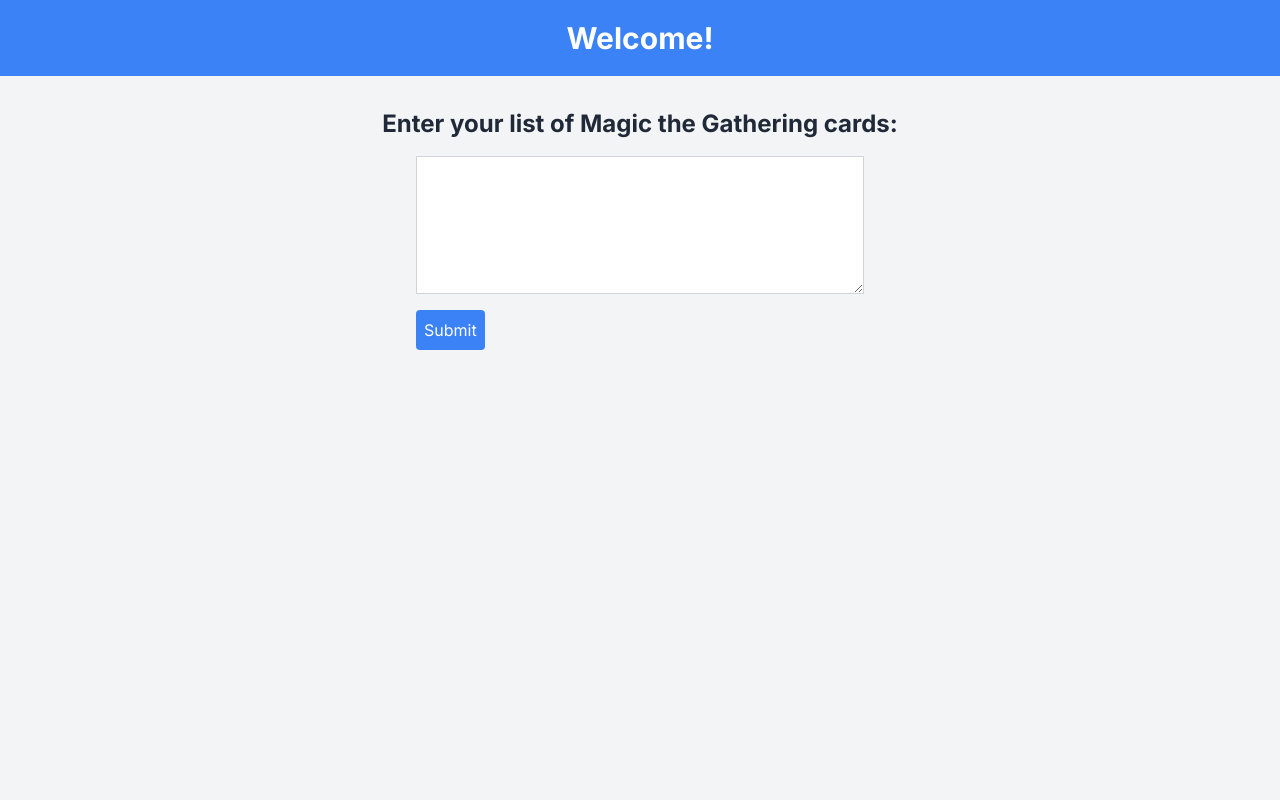
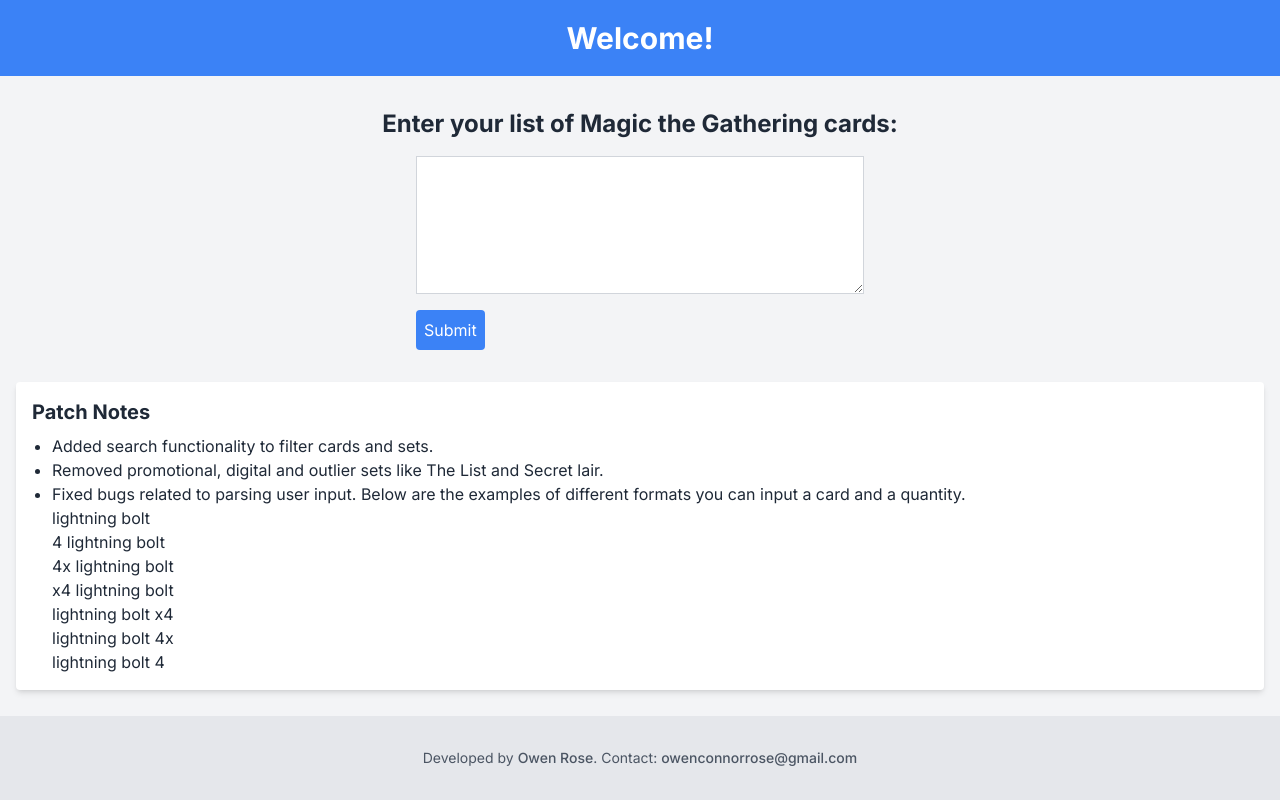
Before and after one commit to Owen-Rose/FranticSort, a Next.js app: page / in a window 1280 px wide. Built offline with nearby package versions, Linux system fonts and the light colour scheme.

Commit message:
added more robust regex, search bar, and removed sets like list and sld.

```diff
--- /dev/null
+++ b/app/components/Footer.tsx
@@ -0,0 +1,18 @@
+import React from "react";
+import Link from "next/link";
+
+function Footer() {
+  return (
+    <footer className="bg-gray-200 py-4 text-center">
+      <p className="text-sm text-gray-600">
+        Developed by{" "}
+        <span className="font-medium">
+          <Link href="https://github.com/Owen-Rose">Owen Rose</Link>
+        </span>
+        . Contact: <span className="font-medium">owenconnorrose@gmail.com</span>
+      </p>
+    </footer>
+  );
+}
+
+export default Footer;
--- a/app/components/GroupedCardList.tsx
+++ b/app/components/GroupedCardList.tsx
@@ -7,12 +7,14 @@
   >;
   cardQuantities: Record<string, number>;
   updateGatheredCards: (count: number) => void;
+  searchTerm: string;
 }
 
 const GroupedCardList: React.FC<GroupedCardListProps> = ({
   groupedCards,
   cardQuantities,
   updateGatheredCards,
+  searchTerm,
 }) => {
   const [selectedSet, setSelectedSet] = useState<string | null>(null);
   const [collectedCards, setCollectedCards] = useState<Record<string, number>>(
@@ -41,6 +43,14 @@
   }, [collectedCards, cardQuantities, updateGatheredCards]);
 
   const sortedSets = Object.entries(groupedCards)
+    .filter(
+      ([set, { cards }]) =>
+        searchTerm === "" ||
+        set.toLowerCase().includes(searchTerm.toLowerCase()) ||
+        cards.some((card) =>
+          card.toLowerCase().includes(searchTerm.toLowerCase())
+        )
+    )
     .sort((a, b) => {
       const cardCountDiff = b[1].cards.length - a[1].cards.length;
       if (cardCountDiff !== 0) {
@@ -51,19 +61,16 @@
       const dateB = new Date(b[1].releasedAt);
       return dateB.getTime() - dateA.getTime();
     })
-    .map(([set, { cards, releasedAt }]) => {
-      const remainingCards = cards.filter(
+    .map(([set, { cards, releasedAt }]) => ({
+      set,
+      releasedAt,
+      remainingCards: cards.filter(
         (card) => collectedCards[card] < cardQuantities[card]
-      ).length;
-      const allCollected = remainingCards === 0;
-
-      return {
-        set,
-        releasedAt,
-        remainingCards,
-        allCollected,
-      };
-    });
+      ).length,
+      allCollected: cards.every(
+        (card) => collectedCards[card] >= cardQuantities[card]
+      ),
+    }));
 
   const handleSetClick = (set: string) => {
     setSelectedSet((prevSet) => (prevSet === set ? null : set));
--- /dev/null
+++ b/app/components/PatchNotes.js
@@ -0,0 +1,32 @@
+import React from "react";
+
+const PatchNotes = () => {
+  return (
+    <div className="bg-white p-4 rounded shadow-md">
+      <h2 className="text-xl font-bold mb-2">Patch Notes</h2>
+      <ul className="list-disc pl-5">
+        <li>Added search functionality to filter cards and sets.</li>
+        <li>
+          Removed promotional, digital and outlier sets like The List and Secret
+          lair.
+        </li>
+        <li>
+          Fixed bugs related to parsing user input. Below are the examples of
+          different formats you can input a card and a quantity.
+          <ul>
+            <li>lightning bolt</li>
+            <li>4 lightning bolt</li>
+            <li>4x lightning bolt</li>
+            <li>x4 lightning bolt</li>
+            <li>lightning bolt x4</li>
+            <li>lightning bolt 4x</li>
+            <li>lightning bolt 4</li>
+          </ul>
+        </li>
+        {/* Add more patch notes as needed */}
+      </ul>
+    </div>
+  );
+};
+
+export default PatchNotes;
--- /dev/null
+++ b/app/components/UnrecognizedCardsList.tsx
@@ -0,0 +1,56 @@
+import React, { useState } from "react";
+
+interface UnrecognizedCardsListProps {
+  unrecognizedCards: string[];
+  onEdit: (index: number, newName: string) => void;
+}
+
+const UnrecognizedCardsList: React.FC<UnrecognizedCardsListProps> = ({
+  unrecognizedCards,
+  onEdit,
+}) => {
+  const [editIndex, setEditIndex] = useState<number | null>(null);
+  const [editValue, setEditValue] = useState(""); // Corrected variable name here
+
+  const handleEdit = (index: number) => {
+    setEditIndex(index);
+    setEditValue(unrecognizedCards[index]);
+  };
+
+  const handleSave = () => {
+    if (editIndex !== null) {
+      onEdit(editIndex, editValue);
+      setEditIndex(null);
+      setEditValue("");
+    }
+  };
+
+  return (
+    <div>
+      <h3>Unrecognized Cards:</h3>
+      <ul>
+        {unrecognizedCards.map((card, index) => (
+          <li key={index}>
+            {editIndex === index ? (
+              <>
+                <input
+                  type="text"
+                  value={editValue}
+                  onChange={(e) => setEditValue(e.target.value)}
+                />
+                <button onClick={handleSave}>Save</button>
+              </>
+            ) : (
+              <>
+                {card}
+                <button onClick={() => handleEdit(index)}>Edit</button>
+              </>
+            )}
+          </li>
+        ))}
+      </ul>
+    </div>
+  );
+};
+
+export default UnrecognizedCardsList;
--- a/app/page.tsx
+++ b/app/page.tsx
@@ -3,6 +3,8 @@
 import InputForm from "./components/InputForm";
 import GroupedCardList from "./components/GroupedCardList";
 import { getSetsFromCard } from "./services/scryfallServices";
+import Footer from "./components/Footer";
+import PatchNotes from "./components/PatchNotes";
 
 const App: React.FC = () => {
   const [view, setView] = useState<"input" | "results">("input");
@@ -15,16 +17,24 @@
   const [totalCards, setTotalCards] = useState(0);
   const [gatheredCards, setGatheredCards] = useState(0);
   const [isLoading, setIsLoading] = useState(false);
+  const [searchTerm, setSearchTerm] = useState("");
 
   const handleFormSubmit = async (inputText: string) => {
     setIsLoading(true);
     const cardList = inputText
       .split("\n")
       .map((line) => {
-        const match = line.match(/(?:(\d+)x?\s*)?(.+)/);
-        return match
-          ? { name: match[2].trim(), quantity: parseInt(match[1]) || 1 }
-          : null;
+        // Updated regex to match the different input formats
+        const match = line.match(
+          /(?:x?(\d+)x?\s*|\sx?(\d+)\s*)?(.+?)(?:\s*x?(\d+)x?|\sx?(\d+))?$/
+        );
+        if (match) {
+          const quantity =
+            parseInt(match[1] || match[2] || match[4] || match[5]) || 1;
+          const name = match[3].trim();
+          return { name, quantity };
+        }
+        return null;
       })
       .filter(
         (card): card is { name: string; quantity: number } => card !== null
@@ -69,6 +79,7 @@
     setIsLoading(false);
     setView("results");
   };
+
   const handleBackToInput = () => {
     setView("input");
     setGroupedCards({});
@@ -85,9 +96,21 @@
     totalCards > 0 ? Math.min((gatheredCards / totalCards) * 100, 100) : 0;
 
   return (
-    <div className="min-h-screen bg-gray-100 text-gray-800">
+    <div className="min-h-screen bg-gray-100 text-gray-800 flex flex-col">
       <header className="text-center py-5 bg-blue-500 text-white relative">
-        <h1 className="text-3xl font-bold">Welcome!</h1>
+        {view === "input" ? (
+          <h1 className="text-3xl font-bold">Welcome!</h1>
+        ) : (
+          <div className="w-full px-4 md:w-3/4 lg:w-1/2 xl:w-1/3 mx-auto text-black">
+            <input
+              type="text"
+              placeholder="Search for cards or sets..."
+              value={searchTerm}
+              onChange={(e) => setSearchTerm(e.target.value)}
+              className="w-full p-2 border border-gray-300"
+            />
+          </div>
+        )}
         {view === "results" && (
           <button
             onClick={handleBackToInput}
@@ -99,7 +122,7 @@
       </header>
       {view === "results" && (
         <div className="container mx-auto px-4 my-4">
-          <div className=" bg-gray-200 h-4 rounded-full">
+          <div className="bg-gray-200 h-4 rounded-full">
             <div
               className={`h-4 rounded-full ${
                 progressPercentage === 100 ? "bg-green-500" : "bg-blue-500"
@@ -112,20 +135,26 @@
           </p>
         </div>
       )}
-      <main className="container mx-auto px-4">
+      <main className="container mx-auto px-4 flex-grow">
         {view === "input" ? (
-          <InputForm onSubmit={handleFormSubmit} />
+          <>
+            <InputForm onSubmit={handleFormSubmit} />
+            <PatchNotes />
+          </>
         ) : (
           <GroupedCardList
             groupedCards={groupedCards}
             cardQuantities={cardQuantities}
             updateGatheredCards={updateGatheredCards}
+            searchTerm={searchTerm}
           />
         )}
         {isLoading && <p className="mt-4">Loading...</p>}
       </main>
+      <footer className="bg-gray-200 py-4 text-center">
+        <Footer />
+      </footer>
     </div>
   );
 };
-
 export default App;
--- a/app/services/scryfallServices.ts
+++ b/app/services/scryfallServices.ts
@@ -23,7 +23,15 @@
 
     // Extract set names directly from the initial response
     const sets = response.data.data
-      .filter((card: any) => !card.promo)
+      .filter((card: any) => {
+        // Exclude digital, promo cards, "The List", and "Secret Lair Drop" sets
+        return (
+          !card.digital &&
+          !card.promo &&
+          card.set_name !== "The List" &&
+          card.set !== "sld"
+        );
+      })
       .map((card: any) => ({
         set: card.set_name,
         released_at: card.released_at,
```
